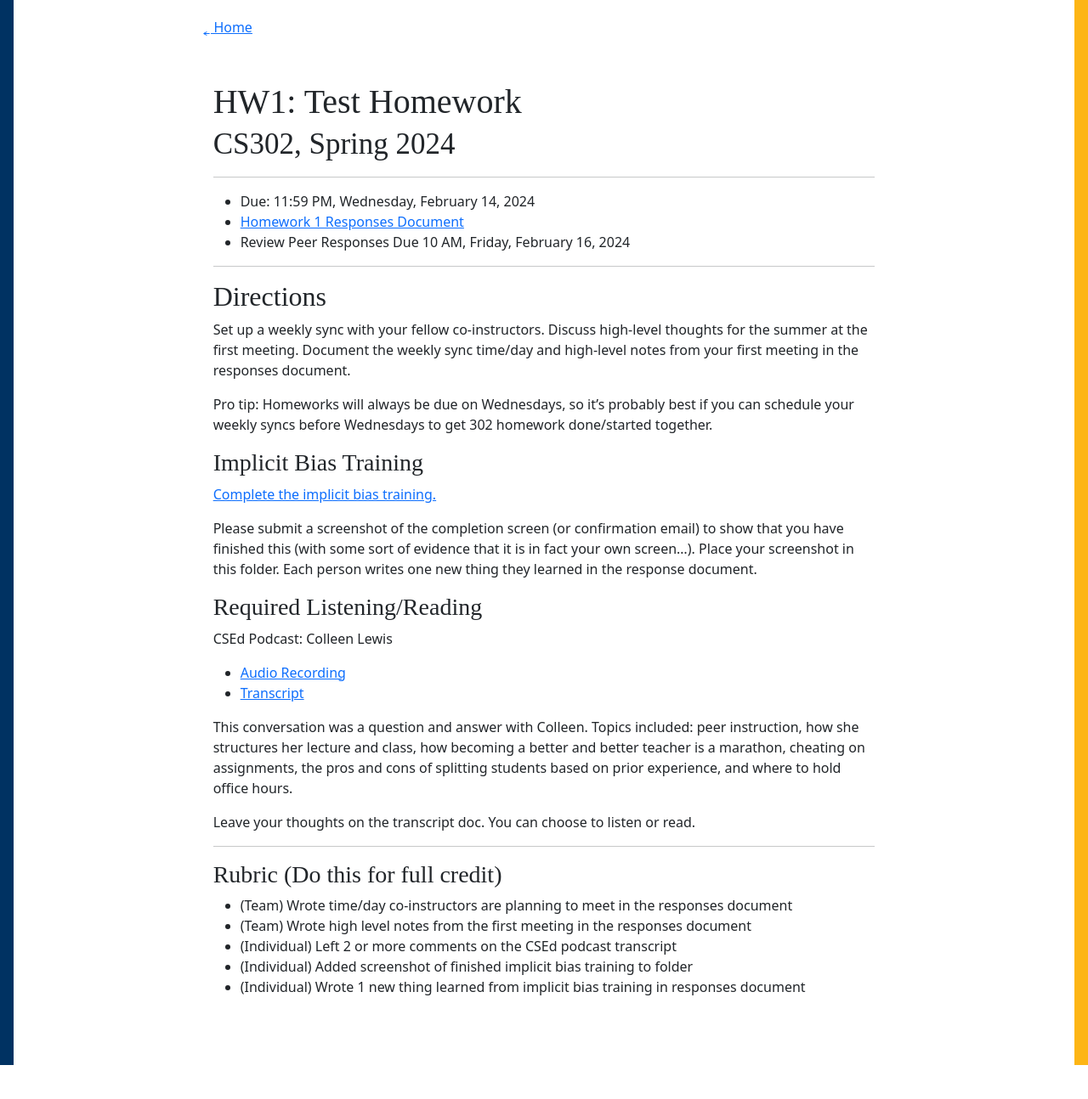
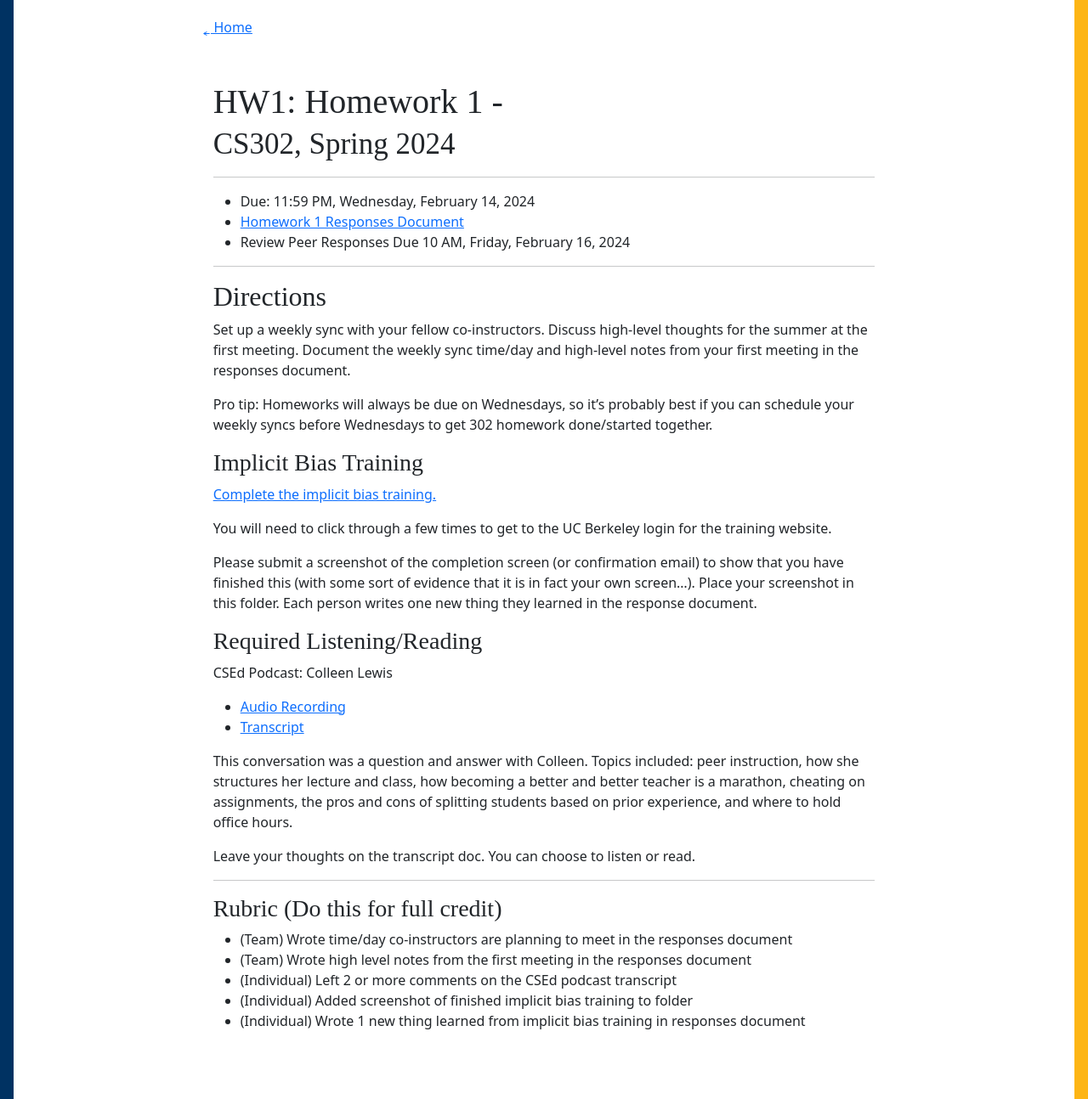
Before and after one commit to berkeley-cs302/sp24, a Jekyll site: the page built from hw/hw1.md, in a window 1280 px wide. Shown: the whole page at 85% size. Built offline with Jekyll 4.4.1, drawn with Linux system fonts in a browser that asks for light colours; before the commit the page ends 1254 px from its top, so only the background shows below that.

Commit message:
Fixup hw1

```diff
--- a/_config.yml
+++ b/_config.yml
@@ -1,7 +1,7 @@
 
 
 url: https://cs302.org
-base_path: /sp24
+base_path: /sp24/
 semester: Spring 2024
 
 title: CS 302 | Spring 2024
--- a/hw/hw1.md
+++ b/hw/hw1.md
@@ -1,9 +1,11 @@
 ---
 lang: en
-title: Test Homework
+title: Homework 1 -
 number: 1
 layout: hw
 due_date: Wednesday, February 14, 2024
+permalink: hw/hw1/
+
 ---
 
 <!-- {{ page.number }} -->
@@ -27,6 +29,8 @@ Pro tip: Homeworks will always be due on Wednesdays, so it's probably best if yo
 
 [Complete the implicit bias training.](https://ucnet.universityofcalifornia.edu/working-at-uc/your-career/talent-management/professional-development/managing-implicit-bias.html#:~:text=The%20UC%20Managing%20Implicit%20Bias,its%20impact%20at%20the%20University.&text=The%20series%20contains%20the%20following,to%2020%20minutes%20in%20length)
 
+You will need to click through a few times to get to the UC Berkeley login for the training website.
+
 Please submit a screenshot of the completion screen (or confirmation email) to show that you have finished this (with some sort of evidence that it is in fact your own screen...). Place your screenshot in this folder. Each person writes one new thing they learned in the response document.
 
 ### Required Listening/Reading
```
Also changed, not shown: index.md (+1 -1 lines).
